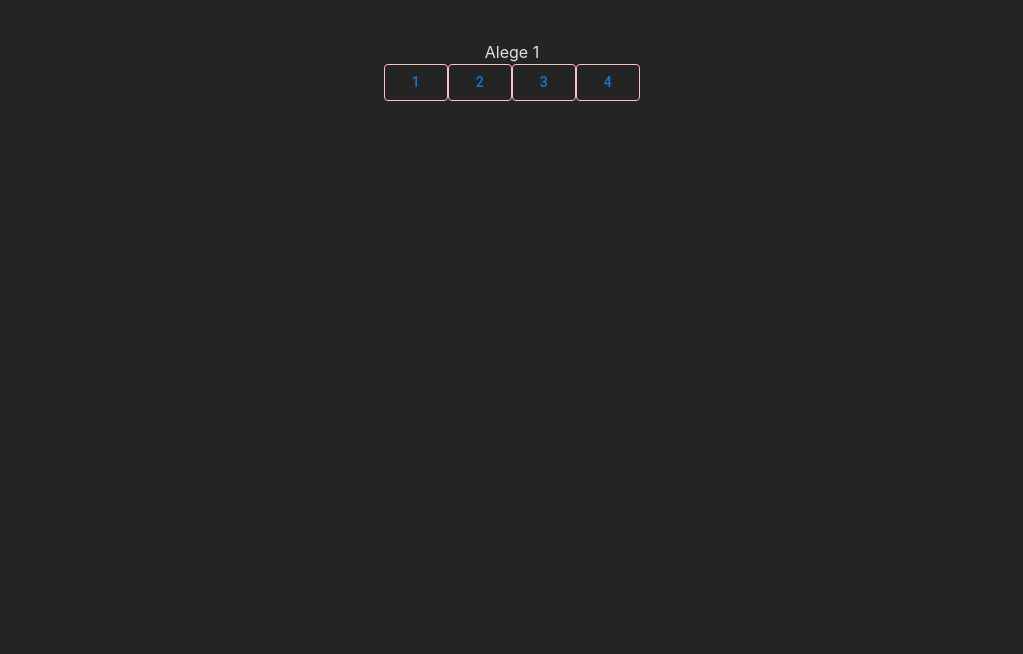
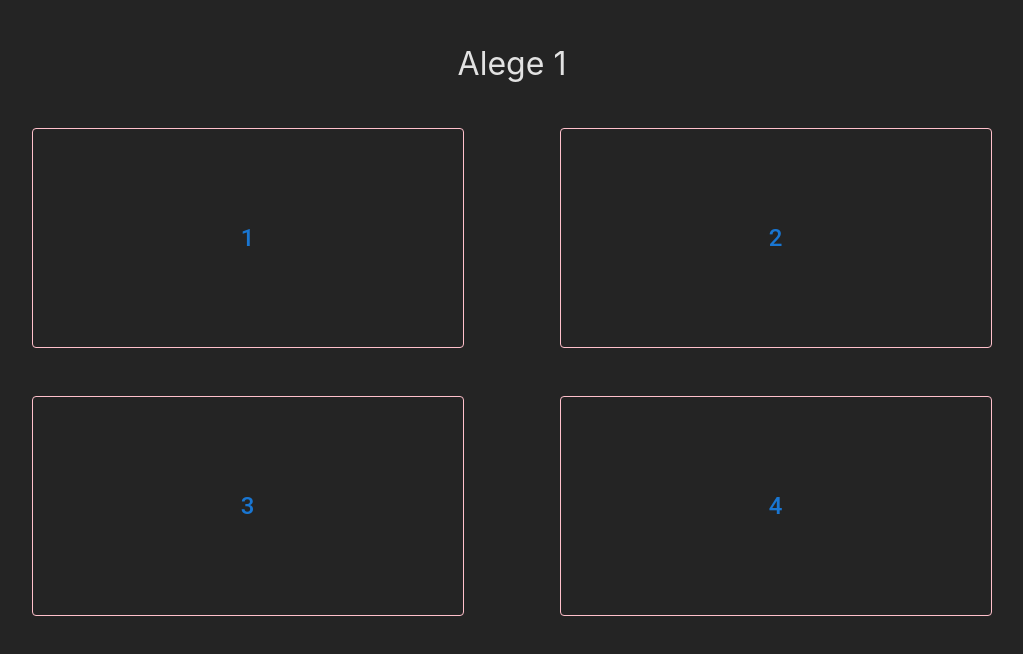
Before and after one commit to DragosBP/HackITAll-MeetTheCulture, a React (Vite) app in the folder frontend/: page / in a window 1280 px wide. Shown: the top 654 px of the page, without its empty margins (128-1151 px from the left). Built offline with nearby package versions, Linux system fonts and the light colour scheme.

Commit message:
Finished remaking the questions

```diff
--- a/frontend/src/App.css
+++ b/frontend/src/App.css
@@ -4,3 +4,7 @@
   padding: 2rem;
   text-align: center;
 }
+
+#body {
+  height: 100%;
+}
--- a/frontend/src/App.tsx
+++ b/frontend/src/App.tsx
@@ -1,10 +1,10 @@
 import './App.css'
-import Quiz from './components/quiz/Quiz'
+import QuizList from './components/quiz/QuizList'
 
 function App() {
   return (
     <>
-      <Quiz/>
+      <QuizList/>
     </>
   )
 }
--- a/frontend/src/components/quiz/Quiz.tsx
+++ b/frontend/src/components/quiz/Quiz.tsx
@@ -1,7 +1,7 @@
 import { Box, Button } from "@mui/material";
-import { useEffect, useState } from "react"
 
 interface Quiz {
+    id: string,
     question: string,
     answer1: string,
     answer2: string,
@@ -9,67 +9,45 @@ interface Quiz {
     answer4: string
 }
 
-function Quiz() {
-    const [quiz, setQuiz] = useState<Quiz>();
-    const [disabled, setDisabled] = useState(false);
-    const [correctAnswer, setCorrectAnswer] = useState(0)
-    const [givenAnswer, setgivenAnswer] = useState(0)
+interface Props {
+    quiz: Quiz
+    setSelectedAnswer: (value: number) => void,
+    selectedAnswer: number
+}
 
-    useEffect(() => {
-        setQuiz({
-            question: "Alege 1",
-            answer1: "1",
-            answer2: "2",
-            answer3: "3",
-            answer4: "4"
-        })
-    }, [])
-
-    const fetchCorrectAnswer = (): number => {
-        return 1;
-    };
-
-    const checkAnswer = async (id: number) => {
-        const answer = fetchCorrectAnswer(); // Ensure async behavior for clarity
-        setDisabled(true);
-        setCorrectAnswer(answer)
-
-        // Use the "id" comparison here, since the state may not have updated
-        setgivenAnswer(id)
-        if (id === answer) { // Hard-code or pass the updated answer instead
-            isCorrect(id);
-        } else {
-            isWrong(id);
-        }
-    };
-
-
-    const isCorrect = (id: number) => {
-        console.log("DAAAAA " + id)
-    }
-
-    const isWrong = (id: number) => {
-        console.log("NUUUUU " + id)
-    }
+function Quiz({
+    quiz,
+    setSelectedAnswer,
+    selectedAnswer
+} : Props) {
     return (
         <>
             {quiz ?
             <Box
-
+                display={"flex"}
+                flexDirection={"column"}
+                width={"80%"}
+                height={"80%"}
+                gap={"5vh"}
             >
                 {quiz.question}
-                <Box>
+                <Box
+                    display={"grid"}
+                    gridTemplateColumns={"repeat(2, 1fr)"}
+                    gridTemplateRows={"repeat(2, 1fr)"}
+                    gap={"10%"}
+                    width={"100%"}
+                    height={"100%"}
+
+                >
                     {[1, 2, 3, 4].map((answerId) => (
                         <Button
                             key={answerId}
                             variant="outlined"
-                            onClick={() => checkAnswer(answerId)}
-                            disabled={disabled}
+                            onClick={() => setSelectedAnswer(answerId)}
                             sx={{
-                                borderColor: "pink",
-                                ":disabled": {
-                                    borderColor: answerId === correctAnswer ? "green" : givenAnswer === answerId ? "red" : "gray"
-                                }
+                                fontSize: "1.5rem",
+                                borderColor: answerId === selectedAnswer ? "green" : "pink",
                             }}
                         >
                             {quiz[`answer${answerId}` as keyof Quiz]}
--- /dev/null
+++ b/frontend/src/components/quiz/QuizList.tsx
@@ -0,0 +1,154 @@
+import { useEffect, useState } from "react"
+import Quiz from "./Quiz"
+import { Box, Button } from "@mui/material"
+
+interface QuizInterface {
+    id: string,
+    question: string,
+    answer1: string,
+    answer2: string,
+    answer3: string,
+    answer4: string
+}
+
+interface Answer {
+    id: string,
+    answer: number,
+}
+
+function QuizList() {
+
+    const [quizes, setQuizes] = useState<QuizInterface[]>([])
+    const [nr, setNr] = useState(0)
+
+    const [answers, setAnswers] = useState<Answer[]>([]);
+    const [selectedAnswers, setSelectedAnswers] = useState([0, 0, 0, 0, 0])
+
+    useEffect(() => {
+        setQuizes([
+            {
+                id: "1",
+                question: "Alege 1",
+                answer1: "1",
+                answer2: "2",
+                answer3: "3",
+                answer4: "4"
+            },
+            {
+                id: "2",
+                question: "Alege 2",
+                answer1: "1",
+                answer2: "2",
+                answer3: "3",
+                answer4: "4"
+            },
+            {
+                id: "3",
+                question: "Alege 3",
+                answer1: "1",
+                answer2: "2",
+                answer3: "3",
+                answer4: "4"
+            },
+            {
+                id: "4",
+                question: "Alege 4",
+                answer1: "1",
+                answer2: "2",
+                answer3: "3",
+                answer4: "4"
+            },
+            {
+                id: "5",
+                question: "Alege",
+                answer1: "1",
+                answer2: "2",
+                answer3: "3",
+                answer4: "4"
+            }
+        ])
+    }, [])
+
+    useEffect(() => {
+        const sendAnswers = () => {
+            console.log(answers)
+        }
+
+        if (nr === 5)
+            sendAnswers()
+
+    }, [answers, nr])
+
+    const addAnswer = (id: string, answer: number) => {
+        setAnswers((prevAnswers) => [...prevAnswers, {
+            id,
+            answer
+        }]);
+    }
+
+    const removeLastAnswer = () => {
+        setAnswers((prevAnswers) => prevAnswers.slice(0, -1));
+    }
+
+    const setSelectedAnswer = (value: number) => {
+        setSelectedAnswers((prevSelectedAnswer) => {
+            const newArray = [...prevSelectedAnswer]; // Create a shallow copy
+            newArray[nr] = value; // Update the specific position
+            return newArray;
+          });
+    }
+
+    return(
+        <>
+            {
+            nr < 5 ?
+            <Box
+                height={"90vh"} // Change the height of the section
+                display={"flex"}
+                flexDirection={"column"}
+                justifyContent={"space-between"}
+                alignItems={"center"}
+                fontSize={"2rem"}
+            >
+            {
+                <Quiz
+                    quiz={quizes[nr]}
+                    setSelectedAnswer={setSelectedAnswer}
+                    selectedAnswer={selectedAnswers[nr]}
+                />
+            }
+            {
+                <Box>
+                    <Button
+                        onClick={() => {
+                            removeLastAnswer()
+                            setNr(nr - 1)
+                        }}
+                        disabled={nr === 0}
+                        >
+                        Prev Question
+                    </Button>
+
+                    <Button
+                        onClick={() => {
+                            addAnswer(quizes[nr].id, selectedAnswers[nr])
+                            setNr(nr + 1)
+                        }}
+                        disabled={selectedAnswers[nr] === 0}
+                        >
+                        {nr === 4 ? <>Finish Quiz</> : <>Next Question</>}
+                    </Button>
+                </Box>
+            }
+            </Box>
+            :
+            <Box
+                fontSize={"2rem"}
+            >
+            </Box>
+            }
+        </>
+    )
+}
+
+export default QuizList
--- a/frontend/src/index.css
+++ b/frontend/src/index.css
@@ -2,6 +2,8 @@
   font-family: Inter, system-ui, Avenir, Helvetica, Arial, sans-serif;
   line-height: 1.5;
   font-weight: 400;
+
+  height: 100%;
 
   color-scheme: light dark;
   color: rgba(255, 255, 255, 0.87);
```
Also changed, not shown: frontend/src/components/quiz/Result.tsx (added, +27 -0 lines), frontend/src/components/quiz/ResultList.tsx (added, +50 -0 lines).
